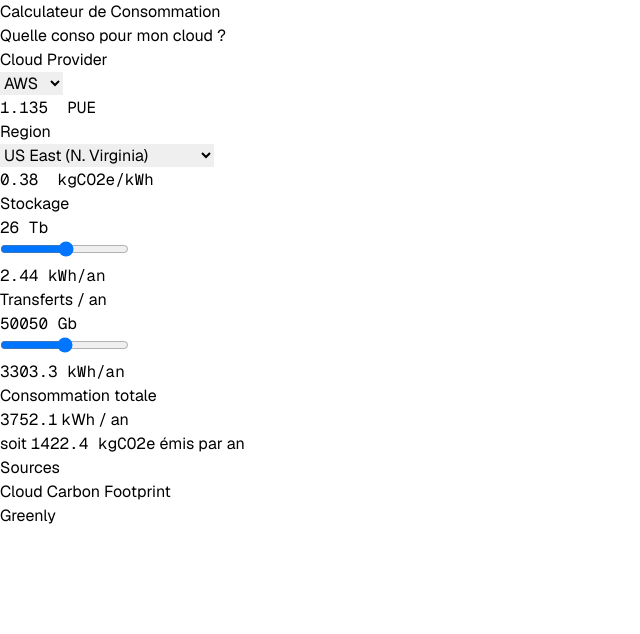
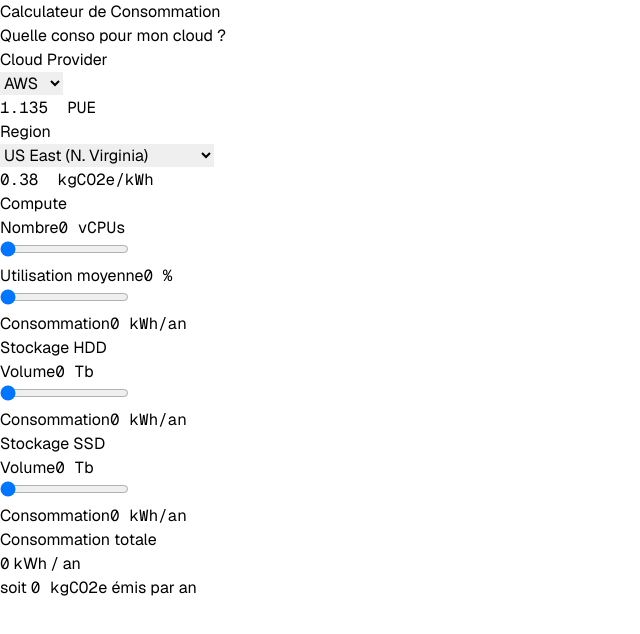
Before and after one commit to paulglx/conso-cloud, a React (Vite) app: page / in a window 1280 px wide. Shown: the top 634 px of the page, without its empty margins (0-640 px from the left). Built offline with nearby package versions, Linux system fonts and the light colour scheme.

Commit message:
feat: compute

```diff
--- a/src/App.tsx
+++ b/src/App.tsx
@@ -2,24 +2,11 @@ import {
   CO2_INTENSITY,
   CloudProvider,
   REGIONS_BY_PROVIDER,
-} from "./cloudProviderData";
-import Source, { SourceProps } from "./Source";
+} from "./Data";
 
 import { roundToDecimals } from "./util";
 import { useState } from "react";
-
-type SourceConfig = Omit<SourceProps, "value" | "onValueChange">;
-
-const SOURCES = [
-  {
-    name: "Cloud Carbon Footprint",
-    url: "https://www.cloudcarbonfootprint.org/docs/methodology/#appendix-v-grid-emissions-factors",
-  },
-  {
-    name: "Greenly",
-    url: "https://greenly.earth/en-gb/blog/ecology-news/what-is-the-carbon-footprint-of-data-storage",
-  },
-];
+import { Box, BoxInput, BoxConsumption } from './Box';
 
 const PROVIDER_PUE: Record<CloudProvider, number> = {
   AWS: 1.135,
@@ -27,53 +14,53 @@ const PROVIDER_PUE: Record<CloudProvider, number> = {
   Azure: 1.185,
 };
 
+// kW
+const CPU_POWER: Record<CloudProvider, { min: number; max: number }> = {
+  AWS: {
+    min: 0.00074,
+    max: 0.00350
+  },
+  GCP: {
+    min: 0.00071,
+    max: 0.00426
+  },
+  Azure: {
+    min: 0.00078,
+    max: 0.00376
+  }
+};
+
 function App() {
   const [cloudProvider, setCloudProvider] = useState<CloudProvider>("AWS");
   const [region, setRegion] = useState<string>(REGIONS_BY_PROVIDER.AWS[0].id);
 
-  const sources: SourceConfig[] = [
-    {
-      title: "Stockage",
-      min: 1,
-      max: 50,
-      unit: "Tb",
-      impact: 0.0936,
-      dataSource:
-        "https://greenly.earth/en-gb/blog/ecology-news/what-is-the-carbon-footprint-of-data-storage",
-    },
-    {
-      title: "Transferts / an",
-      min: 100,
-      max: 100_000,
-      step: 100,
-      unit: "Gb",
-      impact: 0.066,
-      dataSource:
-        "https://greenly.earth/en-gb/blog/ecology-news/what-is-the-carbon-footprint-of-data-storage",
-    },
-  ];
+  const [sourceValues, setSourceValues] = useState<Record<string, number>>({
+    "Nombre de vCPUs": 0,
+    "Utilisation moyenne des vCPUs": 0,
+    "Stockage HDD": 0,
+    "Stockage SSD": 0,
+  });
 
-  const [sourceValues, setSourceValues] = useState<Record<string, number>>(
-    Object.fromEntries(
-      sources.map((config) => [
-        config.title,
-        Math.round((config.min + config.max) / 2),
-      ]),
-    ),
-  );
+  /// Computations ///
+  const HOURS_PER_YEAR = 8760;
 
-  const totalImpact: number = roundToDecimals(
-    sources.reduce(
-      (sum, config) => sum + sourceValues[config.title] * config.impact,
-      0,
-    ) * PROVIDER_PUE[cloudProvider],
-    1,
+  const hddImpact = sourceValues["Stockage HDD"] * 0.00065 * HOURS_PER_YEAR; // Tb * kWh/Tb * hours
+  const ssdImpact = sourceValues["Stockage SSD"] * 0.00120 * HOURS_PER_YEAR; // Tb * kWh/Tb * hours
+
+  const cpuUtilization = sourceValues["Utilisation moyenne des vCPUs"] / 100;
+  const cpuPower = CPU_POWER[cloudProvider].min + (CPU_POWER[cloudProvider].max - CPU_POWER[cloudProvider].min) * cpuUtilization;
+  const cpuImpact = sourceValues["Nombre de vCPUs"] * cpuPower * HOURS_PER_YEAR; // kWh * hours
+
+  const totalElec: number = roundToDecimals(
+    (hddImpact + ssdImpact + cpuImpact) * PROVIDER_PUE[cloudProvider],
+    1
   );
 
   const co2Impact = roundToDecimals(
-    totalImpact * CO2_INTENSITY[cloudProvider][region] * 1000,
-    1,
+    totalElec * CO2_INTENSITY[cloudProvider][region] * 1000,
+    1
   );
+  /// End of computations ///
 
   const handleSourceChange = (title: string, value: number) => {
     setSourceValues((prev) => ({ ...prev, [title]: value }));
@@ -86,22 +73,16 @@ function App() {
 
   return (
     <div className="mx-32 my-24">
-      <div className="px-12 py-10 bg-zinc-50 rounded-xl border">
-        <h1 className="text-2xl font-black text-zinc-900 tracking-tight">
-          Calculateur de Consommation
-        </h1>
+      <Box title="Calculateur de Consommation" className="px-12 py-10">
         <h2 className="text-lg font-semibold text-zinc-500">
           Quelle conso pour mon cloud ?
         </h2>
-      </div>
+      </Box>
       <div className="grid grid-cols-3 gap-6 mt-6">
-        <div className="w-full bg-zinc-50 border p-10 rounded-xl">
-          <h3 className="text-lg text-zinc-800 font-bold">Cloud Provider</h3>
+        <Box title="Cloud Provider">
           <select
             value={cloudProvider}
-            onChange={(e) =>
-              handleProviderChange(e.target.value as CloudProvider)
-            }
+            onChange={(e) => handleProviderChange(e.target.value as CloudProvider)}
             className="mt-2 w-full p-2 rounded border border-zinc-200"
           >
             <option value="AWS">AWS</option>
@@ -111,38 +92,74 @@ function App() {
           <div className="flex items-center justify-between">
             <span className="geist-mono">{PROVIDER_PUE[cloudProvider]} &nbsp;PUE</span>
           </div>
-        </div>
-        <div className="w-full bg-zinc-50 border p-10 rounded-xl">
-          <h3 className="text-lg text-zinc-800 font-bold">Region</h3>
+        </Box>
+
+        <Box title="Region">
           <select
             value={region}
             onChange={(e) => setRegion(e.target.value)}
             className="mt-2 w-full p-2 rounded border border-zinc-200"
           >
             {REGIONS_BY_PROVIDER[cloudProvider].map((region) => (
-              <option key={region.id} value={region.id}>
-                {region.name}
-              </option>
+              <option key={region.id} value={region.id}>{region.name}</option>
             ))}
           </select>
           <div className="flex items-center justify-between">
-            <span className="geist-mono">{(CO2_INTENSITY[cloudProvider][region] * 1000).toFixed(2)} &nbsp;kgCO2e/kWh </span>
+            <span className="geist-mono">
+              {(CO2_INTENSITY[cloudProvider][region] * 1000).toFixed(2)} &nbsp;kgCO2e/kWh
+            </span>
           </div>
-        </div>
-        {sources.map((config) => (
-          <Source
-            key={config.title}
-            {...config}
-            value={sourceValues[config.title]}
-            onValueChange={(value) => handleSourceChange(config.title, value)}
+        </Box>
+
+        <Box title="Compute">
+          <div className="space-y-6">
+            <BoxInput
+              label="Nombre"
+              value={sourceValues["Nombre de vCPUs"]}
+              unit="vCPUs"
+              min={0}
+              max={20}
+              onChange={(value) => handleSourceChange("Nombre de vCPUs", value)}
+            />
+            <BoxInput
+              label="Utilisation moyenne"
+              value={sourceValues["Utilisation moyenne des vCPUs"]}
+              unit="%"
+              min={0}
+              max={100}
+              onChange={(value) => handleSourceChange("Utilisation moyenne des vCPUs", value)}
+            />
+          </div>
+          <BoxConsumption value={cpuImpact} />
+        </Box>
+
+        <Box title="Stockage HDD">
+          <BoxInput
+            label="Volume"
+            value={sourceValues["Stockage HDD"]}
+            unit="Tb"
+            min={0}
+            max={100}
+            onChange={(value) => handleSourceChange("Stockage HDD", value)}
           />
-        ))}
-        <div className="w-full bg-green-50 border border-green-200 p-10 rounded-xl col-span-2">
-          <h3 className="text-lg text-green-700 font-bold">
-            Consommation totale
-          </h3>
+          <BoxConsumption value={hddImpact} />
+        </Box>
+
+        <Box title="Stockage SSD">
+          <BoxInput
+            label="Volume"
+            value={sourceValues["Stockage SSD"]}
+            unit="Tb"
+            min={0}
+            max={100}
+            onChange={(value) => handleSourceChange("Stockage SSD", value)}
+          />
+          <BoxConsumption value={ssdImpact} />
+        </Box>
+
+        <Box title="Consommation totale" className="bg-green-50 border-green-200 col-span-3">
           <span className="text-4xl font-black text-green-800 geist-mono">
-            {totalImpact}
+            {totalElec}
           </span>
           <span className="text-green-700 font-semibold text-lg">
             &nbsp;kWh / an
@@ -153,25 +170,7 @@ function App() {
             <span className="font-semibold geist-mono">{co2Impact} kgCO2e</span>
             &nbsp;émis par an
           </span>
-        </div>
-      </div>
-
-      <div className="mt-6 px-12 py-10 bg-zinc-50 rounded-xl border">
-        <h3 className="text-lg font-bold text-zinc-700 mb-2">Sources</h3>
-        <ul className="space-y-1">
-          {SOURCES.map((source) => (
-            <li key={source.url}>
-              <a
-                href={source.url}
-                target="_blank"
-                rel="noopener noreferrer"
-                className="text-green-600 hover:text-green-700 hover:underline"
-              >
-                {source.name}
-              </a>
-            </li>
-          ))}
-        </ul>
+        </Box>
       </div>
     </div>
   );
--- /dev/null
+++ b/src/Box.tsx
@@ -0,0 +1,59 @@
+import { roundToDecimals } from "./util";
+
+type BoxProps = {
+  title: string;
+  children: React.ReactNode;
+  className?: string;
+};
+
+export function Box({ title, children, className = "" }: BoxProps) {
+  return (
+    <div className={`w-full bg-zinc-50 border p-10 rounded-xl ${className}`}>
+      <h3 className="text-lg text-zinc-800 font-bold">{title}</h3>
+      {children}
+    </div>
+  );
+}
+
+type BoxInputProps = {
+  label: string;
+  value: number;
+  unit: string;
+  min: number;
+  max: number;
+  onChange: (value: number) => void;
+};
+
+export function BoxInput({ label, value, unit, min, max, onChange }: BoxInputProps) {
+  return (
+    <div>
+      <div className="flex items-center justify-between mt-4">
+        <span className="text-zinc-600">{label}</span>
+        <span className="text-lg geist-mono">
+          <span className="font-bold">{value}</span> {unit}
+        </span>
+      </div>
+      <input
+        type="range"
+        value={value}
+        min={min}
+        max={max}
+        onChange={(e) => onChange(Number(e.target.value))}
+        className="w-full h-2 bg-gray-200 rounded-lg appearance-none my-3"
+      />
+    </div>
+  );
+}
+
+type BoxConsumptionProps = {
+  value: number;
+};
+
+export function BoxConsumption({ value }: BoxConsumptionProps) {
+  return (
+    <div className="flex items-center justify-between mt-4 pt-4 border-t">
+      <span className="text-zinc-600">Consommation</span>
+      <span className="geist-mono">{roundToDecimals(value / 1000, 2)} kWh/an</span>
+    </div>
+  );
+}
--- a/src/cloudProviderData.ts
+++ b/src/Data.ts
@@ -119,6 +119,7 @@ export const REGIONS_BY_PROVIDER: Record<CloudProvider, Region[]> = {
   ],
 };
 
+// T of CO2/kWh
 export const CO2_INTENSITY: Record<CloudProvider, Record<string, number>> = {
   AWS: {
     'us-east-1': 0.000379069,
--- a/src/Source.tsx
+++ /dev/null
@@ -1,41 +0,0 @@
-import { roundToDecimals } from "./util";
-
-export type SourceProps = {
-  title: string;
-  min: number;
-  max: number;
-  step?: number;
-  unit: string;
-  impact: number; // In kWh/year
-  value: number;
-  onValueChange: (value: number) => void;
-};
-
-const Source = (props: SourceProps) => {
-  const sourceImpact = roundToDecimals(props.value * props.impact);
-
-  return (
-    <div className="w-full bg-zinc-50 p-10 rounded-xl border">
-      <div className="flex items-center justify-between">
-        <h3 className="font-semibold text-lg text-zinc-800">{props.title}</h3>
-        <span className="text-lg geist-mono">
-          <span className="font-bold">{props.value}</span> {props.unit}
-        </span>
-      </div>
-      <input
-        type="range"
-        value={props.value}
-        min={props.min}
-        max={props.max}
-        step={props.step ?? 1}
-        onChange={(e) => props.onValueChange(Number(e.target.value))}
-        className="w-full h-2 bg-gray-200 rounded-lg appearance-none my-3"
-      />
-      <div className="flex items-center justify-between">
-        <span className="geist-mono">{sourceImpact} kWh/an</span>
-      </div>
-    </div>
-  );
-};
-
-export default Source;
```
